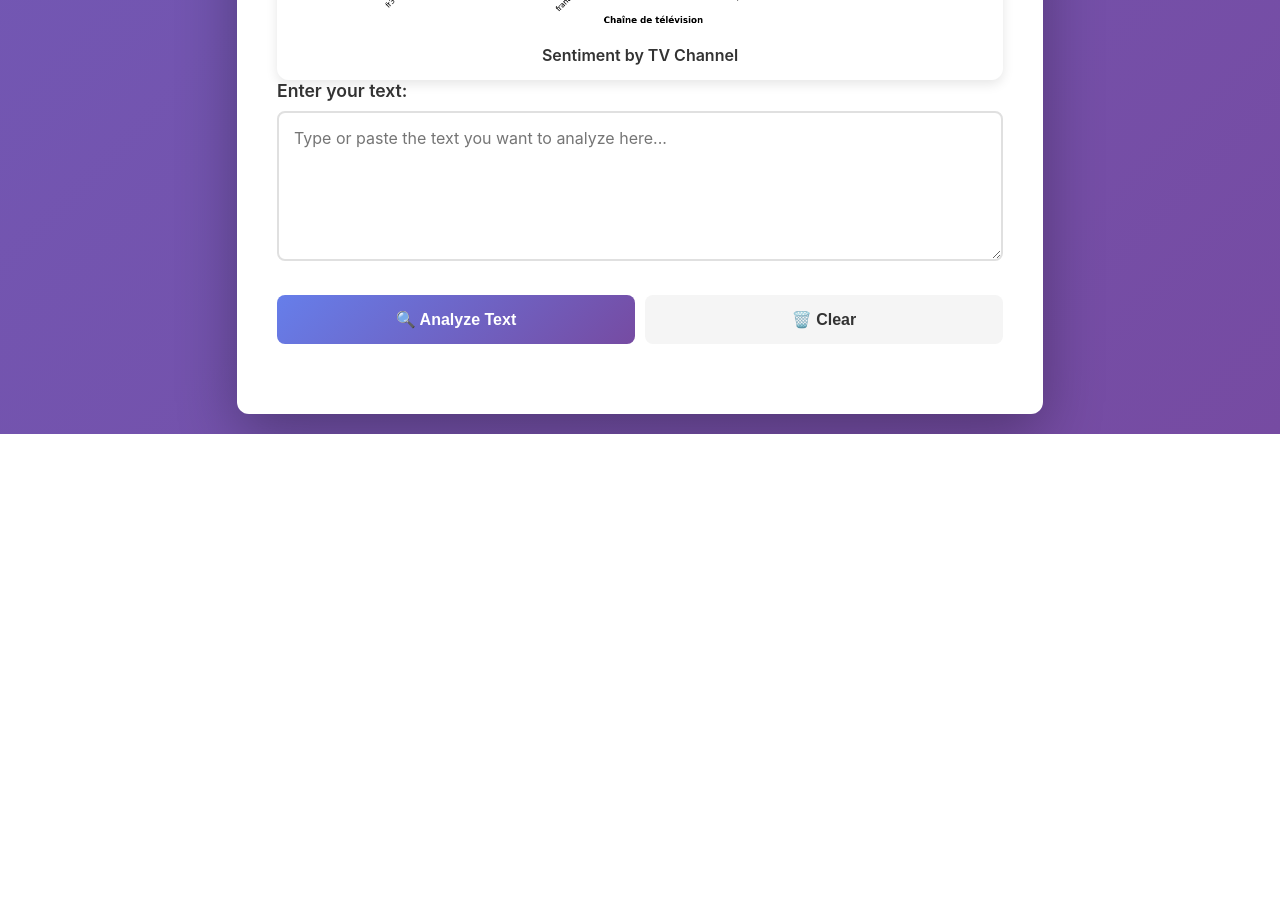
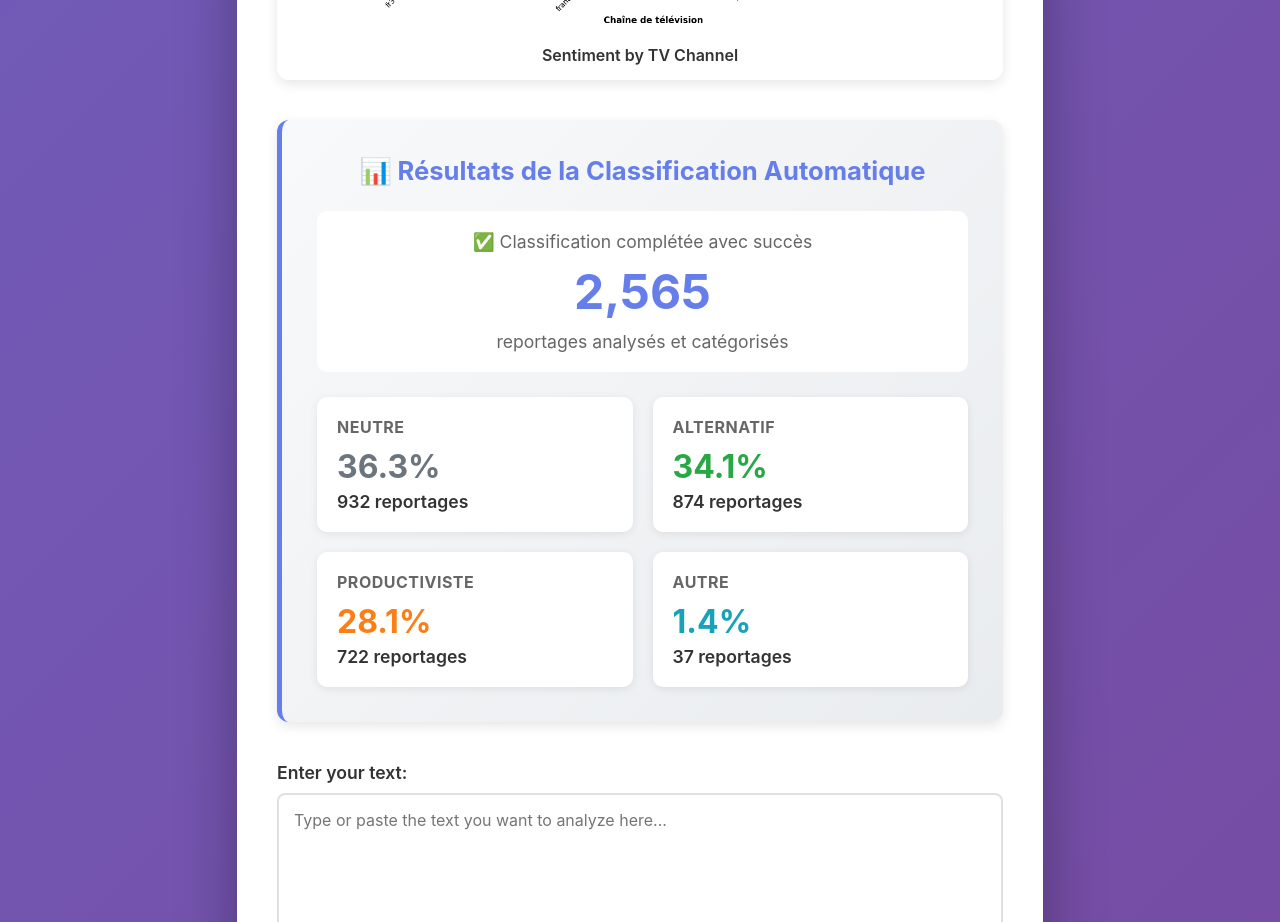
Before and after one commit to dataforgoodfr/ome-hackathon-season-14, a plain HTML site: page frontend/index.html in a window 1280 px wide. Shown: the part 5820-6742 px from the top of the page. Before the commit the page ends 6254 px from the top, so only its background shows below. Drawn offline with Linux system fonts and the light colour scheme.

Commit message:
feat: final final final

```diff
--- a/frontend/index.html
+++ b/frontend/index.html
@@ -356,6 +356,88 @@
             box-shadow: 0 4px 12px rgba(0, 0, 0, 0.15);
         }
 
+        .classification-stats {
+            margin: 40px 0;
+            padding: 35px;
+            background: linear-gradient(135deg, #f8f9fa 0%, #e9ecef 100%);
+            border-radius: 12px;
+            border-left: 5px solid #667eea;
+            box-shadow: 0 4px 12px rgba(0, 0, 0, 0.1);
+        }
+
+        .classification-stats h3 {
+            color: #667eea;
+            font-size: 1.6rem;
+            margin-bottom: 25px;
+            text-align: center;
+        }
+
+        .classification-stats .stats-grid {
+            display: grid;
+            grid-template-columns: repeat(auto-fit, minmax(250px, 1fr));
+            gap: 20px;
+            margin-top: 25px;
+        }
+
+        .stat-card {
+            background: white;
+            padding: 20px;
+            border-radius: 10px;
+            box-shadow: 0 2px 8px rgba(0, 0, 0, 0.08);
+            transition: transform 0.3s, box-shadow 0.3s;
+        }
+
+        .stat-card:hover {
+            transform: translateY(-3px);
+            box-shadow: 0 4px 16px rgba(0, 0, 0, 0.12);
+        }
+
+        .stat-card h4 {
+            font-size: 1rem;
+            color: #666;
+            margin-bottom: 10px;
+            text-transform: uppercase;
+            letter-spacing: 0.5px;
+        }
+
+        .stat-card .stat-value {
+            font-size: 2rem;
+            font-weight: bold;
+            color: #667eea;
+            margin-bottom: 5px;
+        }
+
+        .stat-card .stat-label {
+            font-size: 1.1rem;
+            color: #333;
+            font-weight: 600;
+        }
+
+        .stat-card.neutre .stat-value { color: #6c757d; }
+        .stat-card.alternatif .stat-value { color: #28a745; }
+        .stat-card.productiviste .stat-value { color: #fd7e14; }
+        .stat-card.autre .stat-value { color: #17a2b8; }
+
+        .classification-summary {
+            text-align: center;
+            margin-bottom: 20px;
+            padding: 20px;
+            background: white;
+            border-radius: 10px;
+        }
+
+        .classification-summary .big-number {
+            font-size: 3rem;
+            font-weight: bold;
+            color: #667eea;
+            margin: 10px 0;
+        }
+
+        .classification-summary p {
+            color: #666;
+            font-size: 1.1rem;
+        }
+
         .analysis-header {
             text-align: center;
             margin-bottom: 30px;
@@ -553,6 +635,43 @@
                     <div class="gallery-item">
                         <img src="../analysis/results/sentiment_televisions.png" alt="Sentiment by TV Channel" onclick="openModal(this.src)">
                         <div class="gallery-item-title">Sentiment by TV Channel</div>
+                    </div>
+                </div>
+            </div>
+
+            <!-- Classification Statistics -->
+            <div class="classification-stats">
+                <h3>📊 Résultats de la Classification Automatique</h3>
+
+                <div class="classification-summary">
+                    <p>✅ Classification complétée avec succès</p>
+                    <div class="big-number">2,565</div>
+                    <p>reportages analysés et catégorisés</p>
+                </div>
+
+                <div class="stats-grid">
+                    <div class="stat-card neutre">
+                        <h4>Neutre</h4>
+                        <div class="stat-value">36.3%</div>
+                        <div class="stat-label">932 reportages</div>
+                    </div>
+
+                    <div class="stat-card alternatif">
+                        <h4>Alternatif</h4>
+                        <div class="stat-value">34.1%</div>
+                        <div class="stat-label">874 reportages</div>
+                    </div>
+
+                    <div class="stat-card productiviste">
+                        <h4>Productiviste</h4>
+                        <div class="stat-value">28.1%</div>
+                        <div class="stat-label">722 reportages</div>
+                    </div>
+
+                    <div class="stat-card autre">
+                        <h4>Autre</h4>
+                        <div class="stat-value">1.4%</div>
+                        <div class="stat-label">37 reportages</div>
                     </div>
                 </div>
             </div>
```
